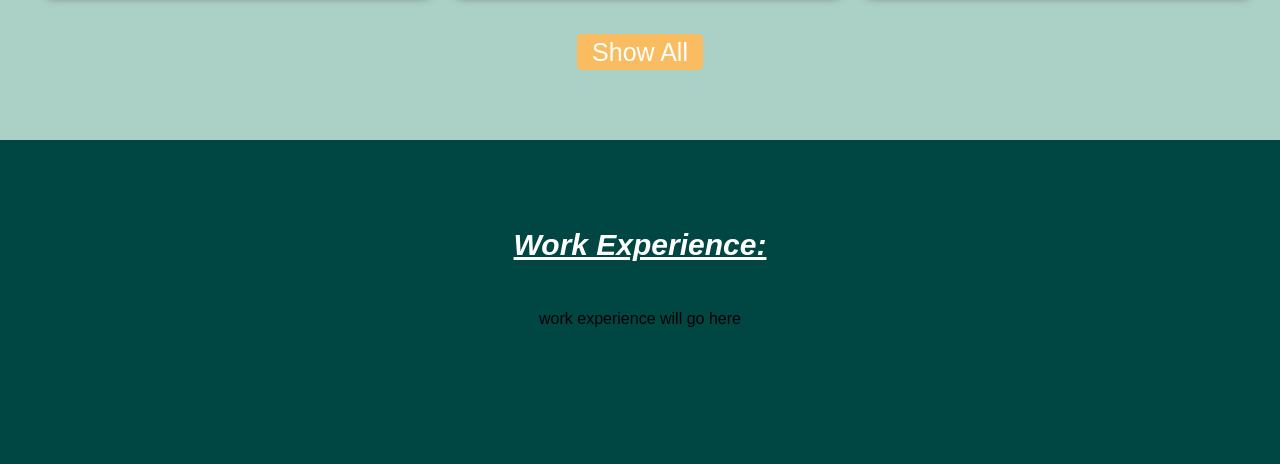
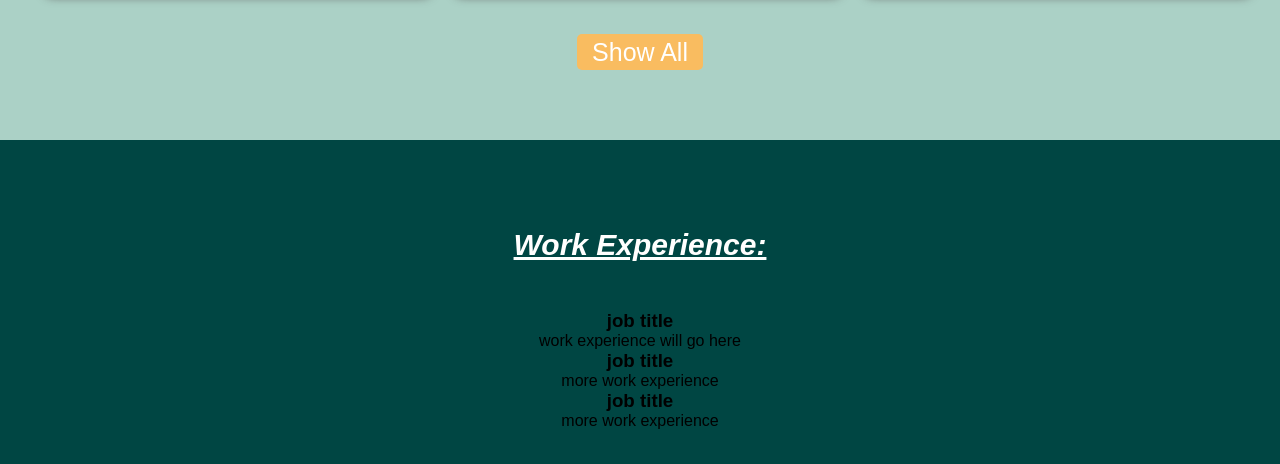
Before and after one commit to Mac-ziis/independent-project-1, a plain HTML site: page index.html in a window 1280 px wide. Shown: the part 2450-2914 px from the top of the page. Drawn offline with Linux system fonts and the light colour scheme.

Commit message:
add the first commit after css styling and html framework

```diff
--- a/index.html
+++ b/index.html
@@ -77,6 +77,11 @@
   <section class="contact">
     <h1 id="work-experience">Work Experience:</h1>
     <br>
+    <h3>job title</h3>
     <p id="work">work experience will go here</p>
+    <h3>job title</h3>
+    <p id="work">more work experience</p>
+    <h3>job title</h3>
+    <p id="work">more work experience</p>
   </section>
 </body>
```
